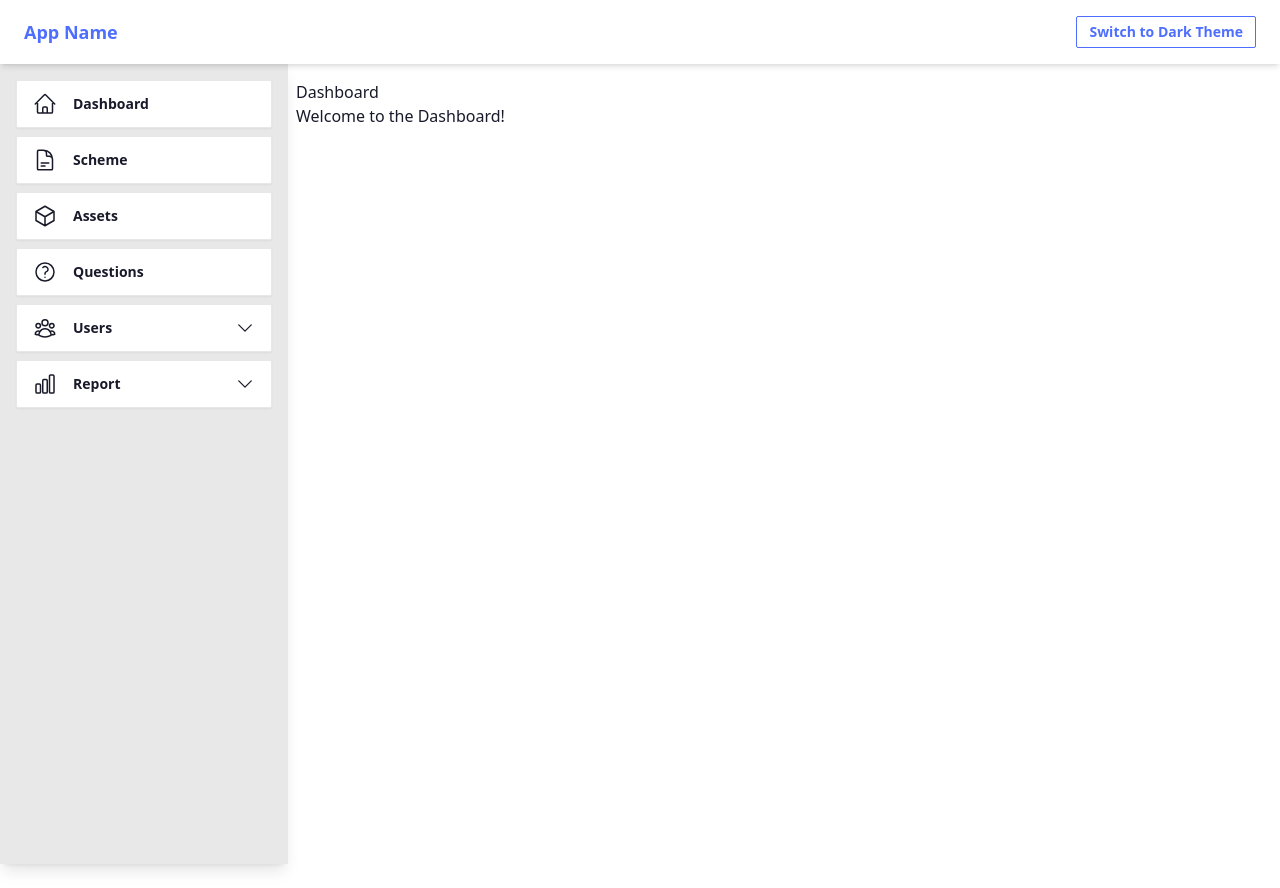
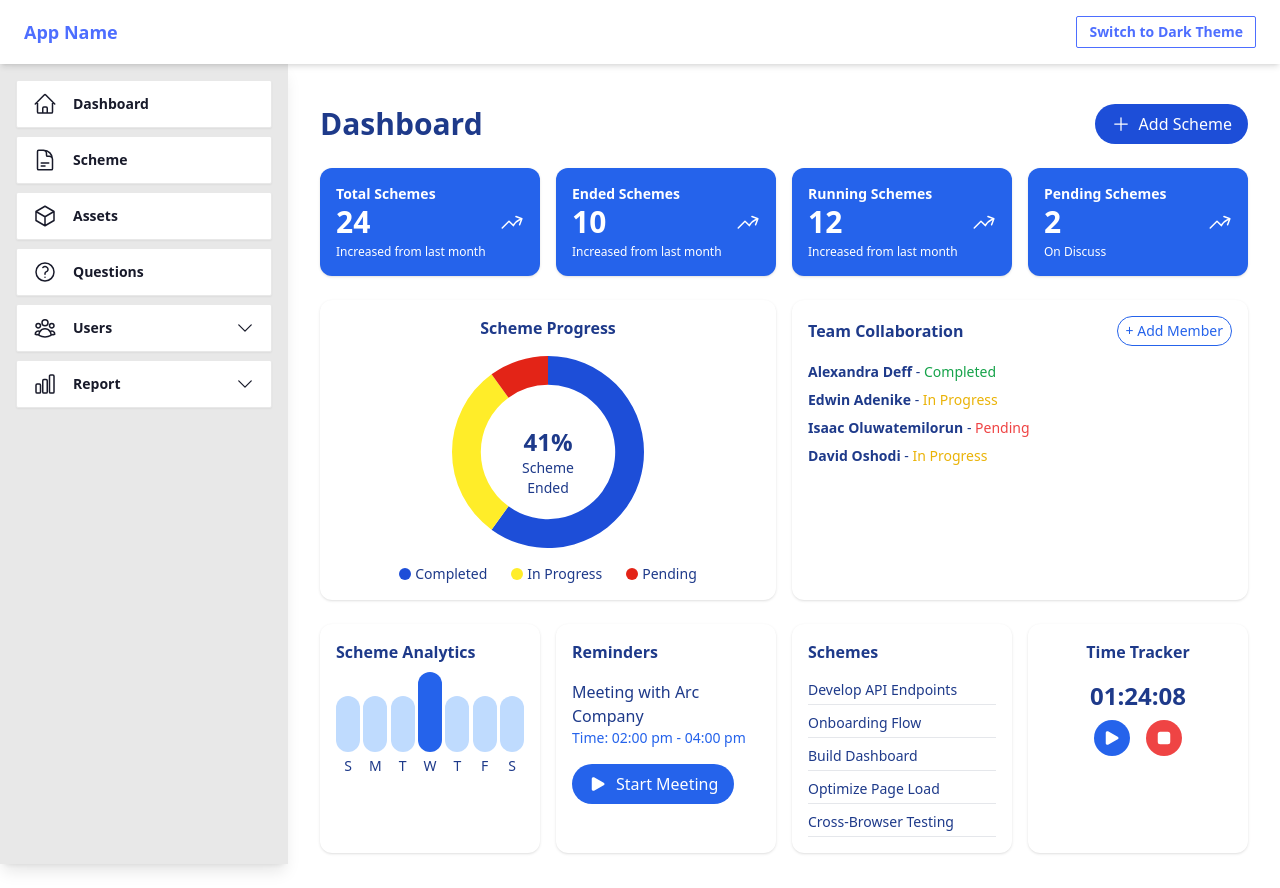
Before and after one commit to GIT-PRITAM/-Scheme-Management-Tool, a React (Create React App) app: page /dashboard in a window 1280 px wide. Before the commit the page ends 800 px from the top, so only its background shows below. Built offline with nearby package versions, Linux system fonts and the light colour scheme.

Commit message:
dashboard updated

```diff
--- a/src/components/Dashboard.jsx
+++ b/src/components/Dashboard.jsx
@@ -1,10 +1,152 @@
 import React from 'react';
+import {
+    PlusIcon,
+    PlayIcon,
+    StopIcon,
+    ArrowTrendingUpIcon,
+} from '@heroicons/react/24/solid';
+import { ArcElement, Chart as ChartJS, Tooltip, Legend } from 'chart.js';
+import { Doughnut } from 'react-chartjs-2';
+
+ChartJS.register(ArcElement, Tooltip, Legend);
+
+// Reusable StatCard component
+const StatCard = ({ title, value, subtitle, color }) => (
+    <div className={`p-4 rounded-xl shadow text-white ${color} relative`}>
+        <div className="flex justify-between items-center">
+            <div>
+                <p className="text-sm font-semibold">{title}</p>
+                <h2 className="text-3xl font-bold">{value}</h2>
+                <p className="text-xs mt-1">{subtitle}</p>
+            </div>
+            <ArrowTrendingUpIcon className="h-6 w-6" />
+        </div>
+    </div>
+);
 
 const Dashboard = () => {
     return (
-        <div>
-            <h1>Dashboard</h1>
-            <p>Welcome to the Dashboard!</p>
+        <div className="p-6 w-full min-h-screen text-blue-900 space-y-6">
+            {/* Header */}
+            <div className="flex justify-between items-center">
+                <h1 className="text-3xl font-bold">Dashboard</h1>
+                <button className="bg-blue-700 text-white px-4 py-2 rounded-full flex items-center gap-2">
+                    <PlusIcon className="h-5 w-5" /> Add Scheme
+                </button>
+            </div>
+
+            {/* Scheme Stats */}
+            <div className="grid grid-cols-4 gap-4">
+                <StatCard title="Total Schemes" value="24" subtitle="Increased from last month" color="bg-blue-600" />
+                <StatCard title="Ended Schemes" value="10" subtitle="Increased from last month" color="bg-blue-600" />
+                <StatCard title="Running Schemes" value="12" subtitle="Increased from last month" color="bg-blue-600" />
+                <StatCard title="Pending Schemes" value="2" subtitle="On Discuss" color="bg-blue-600" />
+            </div>
+
+            {/* Middle Row */}
+            <div className="grid grid-cols-2 gap-4">
+                {/* Scheme Progress */}
+                <div className="bg-white p-4 rounded-xl shadow text-center relative">
+                    <h2 className="font-semibold mb-4">Scheme Progress</h2>
+                    <div className="w-48 mx-auto relative">
+                        <Doughnut
+                            data={{
+                                labels: ['Used', 'Free', 'Other'],
+                                datasets: [{
+                                    data: [60, 30, 10],
+                                    backgroundColor: ['#1D4ED8', '#FFED29', '#e32417'],
+                                    borderWidth: 0,
+                                }],
+                            }}
+                            options={{
+                                cutout: '70%',
+                                plugins: {
+                                    legend: { display: false },
+                                },
+                            }}
+                        />
+                        <div className="absolute top-[55%] left-[50%] transform -translate-x-1/2 -translate-y-1/2 text-2xl font-bold">
+                            41%
+                            <div className="text-sm font-normal ">Scheme Ended</div>
+                        </div>
+                    </div>
+                    <div className="flex justify-center mt-4 gap-6 text-sm">
+                        <div className="flex items-center gap-1"><span className="w-3 h-3 rounded-full bg-blue-700"></span> Completed</div>
+                        <div className="flex items-center gap-1"><span className="w-3 h-3 rounded-full bg-[#FFED29]"></span> In Progress</div>
+                        <div className="flex items-center gap-1"><span className="w-3 h-3 rounded-full bg-[#e32417]"></span> Pending</div>
+                    </div>
+                </div>
+
+                {/* Team Collaboration */}
+                <div className="bg-white p-4 rounded-xl shadow">
+                    <div className="flex justify-between items-center mb-4">
+                        <h2 className="font-semibold">Team Collaboration</h2>
+                        <button className="text-blue-600 border border-blue-600 px-2 py-1 rounded-full text-sm">+ Add Member</button>
+                    </div>
+                    <ul className="space-y-2 text-sm">
+                        <li><b>Alexandra Deff</b> - <span className="text-green-600">Completed</span></li>
+                        <li><b>Edwin Adenike</b> - <span className="text-yellow-500">In Progress</span></li>
+                        <li><b>Isaac Oluwatemilorun</b> - <span className="text-red-500">Pending</span></li>
+                        <li><b>David Oshodi</b> - <span className="text-yellow-500">In Progress</span></li>
+                    </ul>
+                </div>
+            </div>
+
+            {/* Bottom Row */}
+            <div className="grid grid-cols-4 gap-4">
+                {/* Scheme Analytics */}
+                <div className="col-span-1 bg-white p-4 rounded-xl shadow">
+                    <h2 className="font-semibold mb-4">Scheme Analytics</h2>
+                    <div className="flex justify-between items-end h-24">
+                        {['S', 'M', 'T', 'W', 'T', 'F', 'S'].map((day, i) => (
+                            <div key={i} className="text-center">
+                                <div className={`w-6 mx-auto rounded-full ${i === 3 ? 'bg-blue-600 h-20' : 'bg-blue-200 h-14'}`}></div>
+                                <span className="text-sm mt-1 block">{day}</span>
+                            </div>
+                        ))}
+                    </div>
+                </div>
+
+                {/* Reminder */}
+                <div className="bg-white p-4 rounded-xl shadow">
+                    <h2 className="font-semibold mb-4">Reminders</h2>
+                    <p>Meeting with Arc Company</p>
+                    <p className="text-sm text-blue-600">Time: 02:00 pm - 04:00 pm</p>
+                    <button className="mt-4 bg-blue-600 text-white px-4 py-2 rounded-full flex items-center gap-2">
+                        <PlayIcon className="h-5 w-5" /> Start Meeting
+                    </button>
+                </div>
+
+                {/* Scheme List */}
+                <div className="bg-white p-4 rounded-xl shadow">
+                    <h2 className="font-semibold mb-4">Schemes</h2>
+                    <ul className="space-y-2 text-sm">
+                        {[
+                            'Develop API Endpoints',
+                            'Onboarding Flow',
+                            'Build Dashboard',
+                            'Optimize Page Load',
+                            'Cross-Browser Testing',
+                        ].map((scheme, i) => (
+                            <li key={i} className="border-b pb-1">{scheme}</li>
+                        ))}
+                    </ul>
+                </div>
+
+                {/* Time Tracker */}
+                <div className="bg-white p-4 rounded-xl shadow text-center">
+                    <h2 className="font-semibold mb-4">Time Tracker</h2>
+                    <div className="text-2xl font-bold mb-2">01:24:08</div>
+                    <div className="flex justify-center gap-4">
+                        <button className="bg-blue-600 text-white p-2 rounded-full">
+                            <PlayIcon className="h-5 w-5" />
+                        </button>
+                        <button className="bg-red-500 text-white p-2 rounded-full">
+                            <StopIcon className="h-5 w-5" />
+                        </button>
+                    </div>
+                </div>
+            </div>
         </div>
     );
 };
```
Also changed, not shown: package.json (+6 -1 lines), tsconfig.json (added, +44 -0 lines), 1 other file (tests, documents, lock files or other folders).
